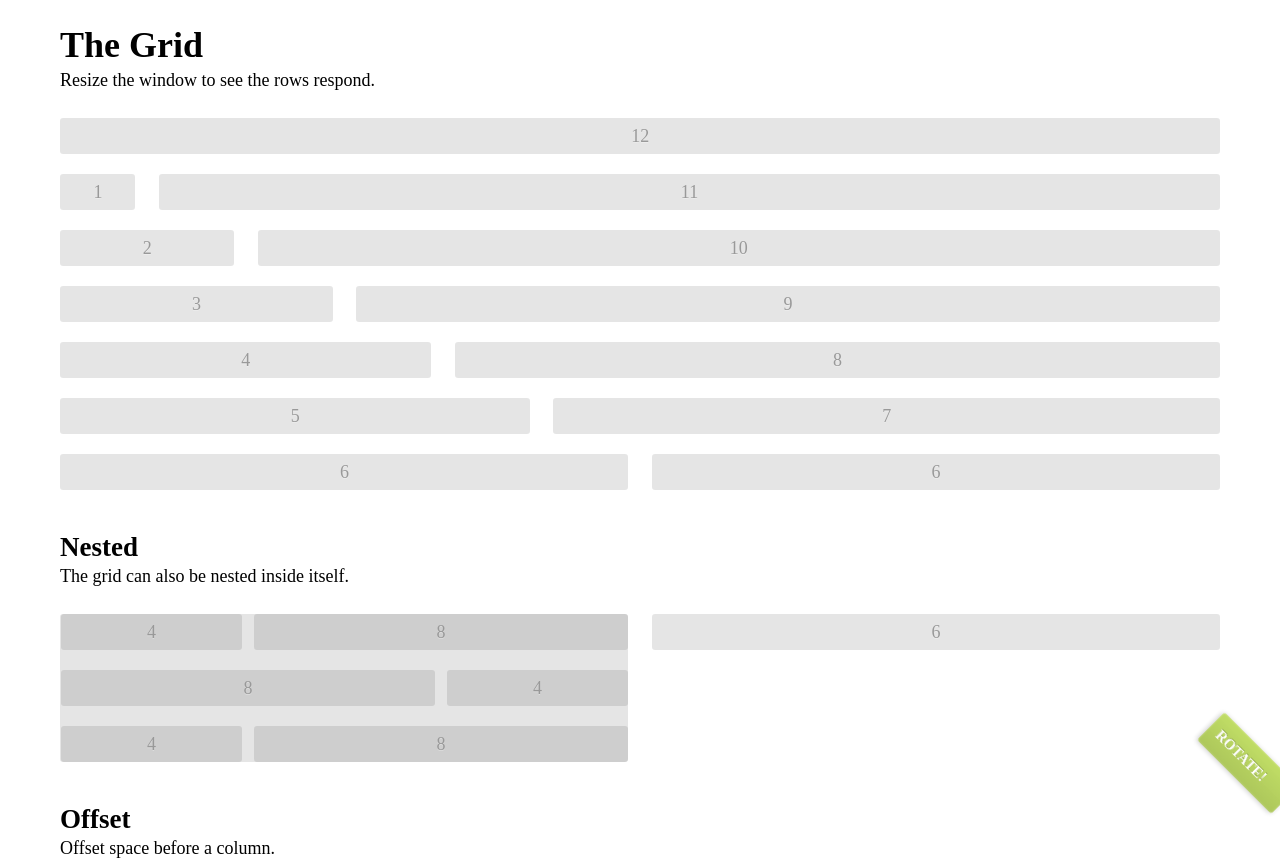
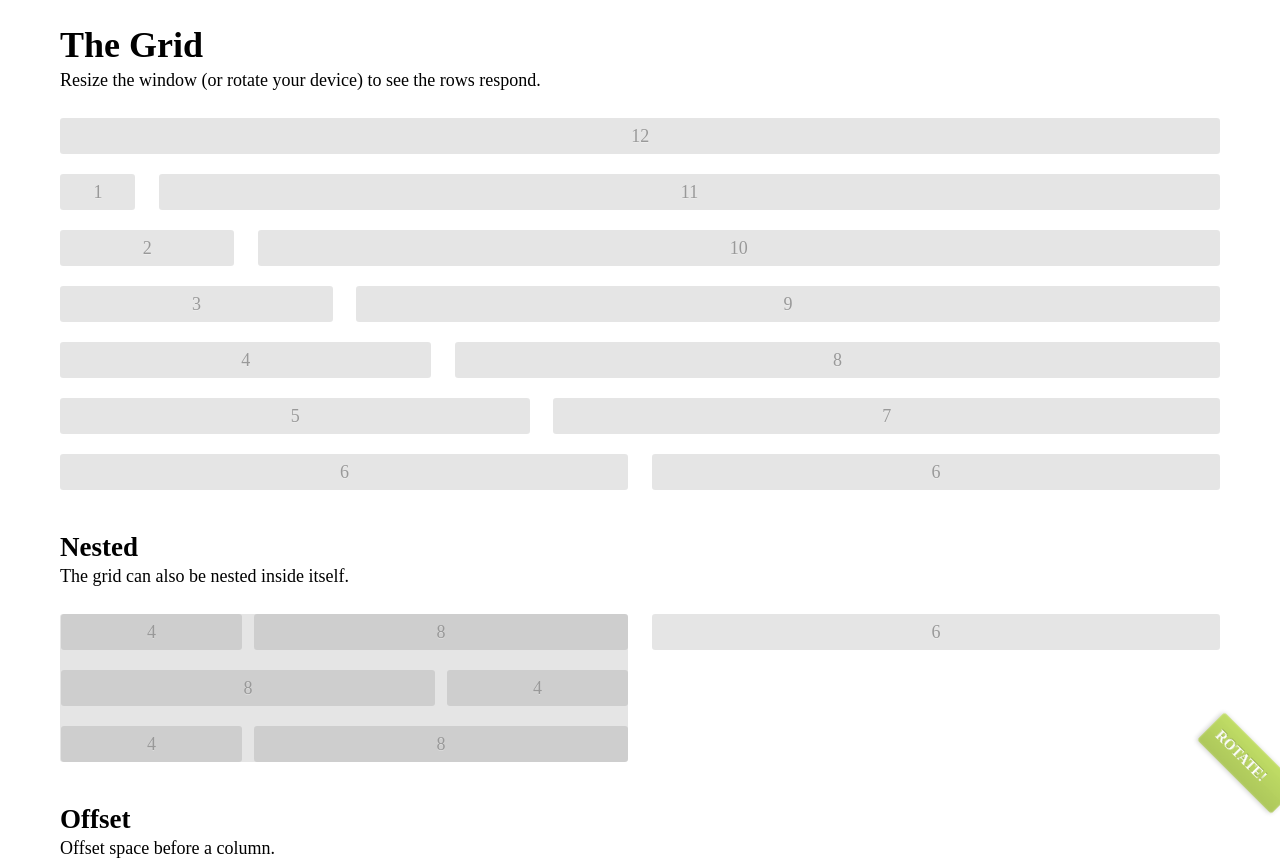
Before and after one commit to simmo/grid, a plain HTML site: page index.html in a window 1280 px wide. Shown: the top 862 px of the page. Drawn offline with nearby package versions, Linux system fonts and the light colour scheme.

Commit message:
Instructions updated

```diff
--- a/index.html
+++ b/index.html
@@ -10,7 +10,7 @@
 
     <div class="container">
       <h1>The Grid</h1>
-      <p>Resize the window to see the rows respond.</p>
+      <p>Resize the window (or rotate your device) to see the rows respond.</p>
       <div class="row">
         <div class="col12">12</div>
       </div>
```
